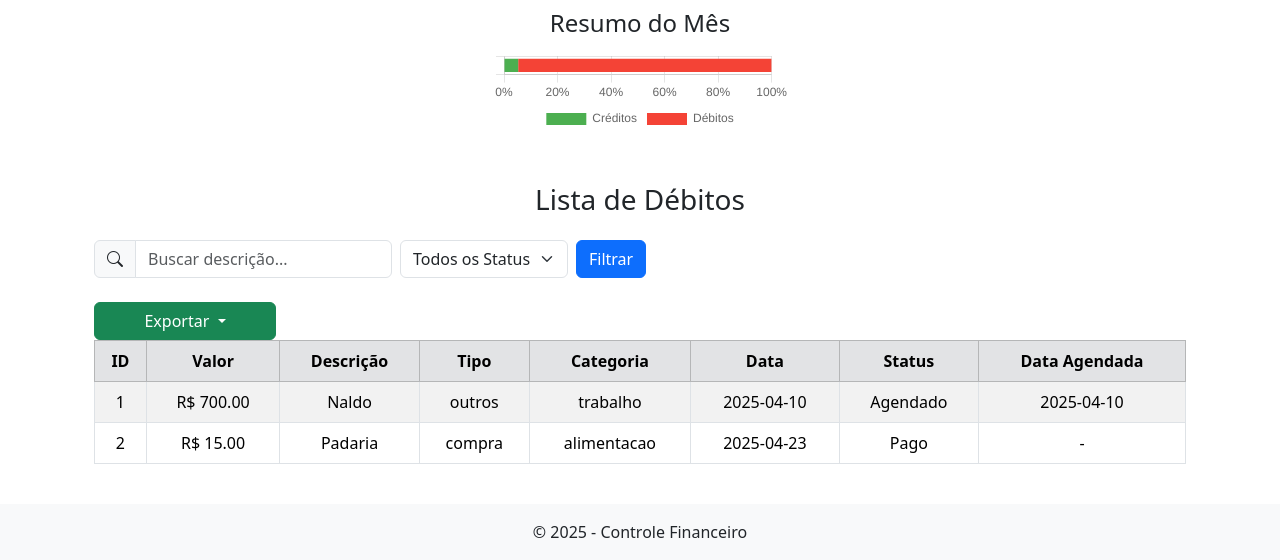
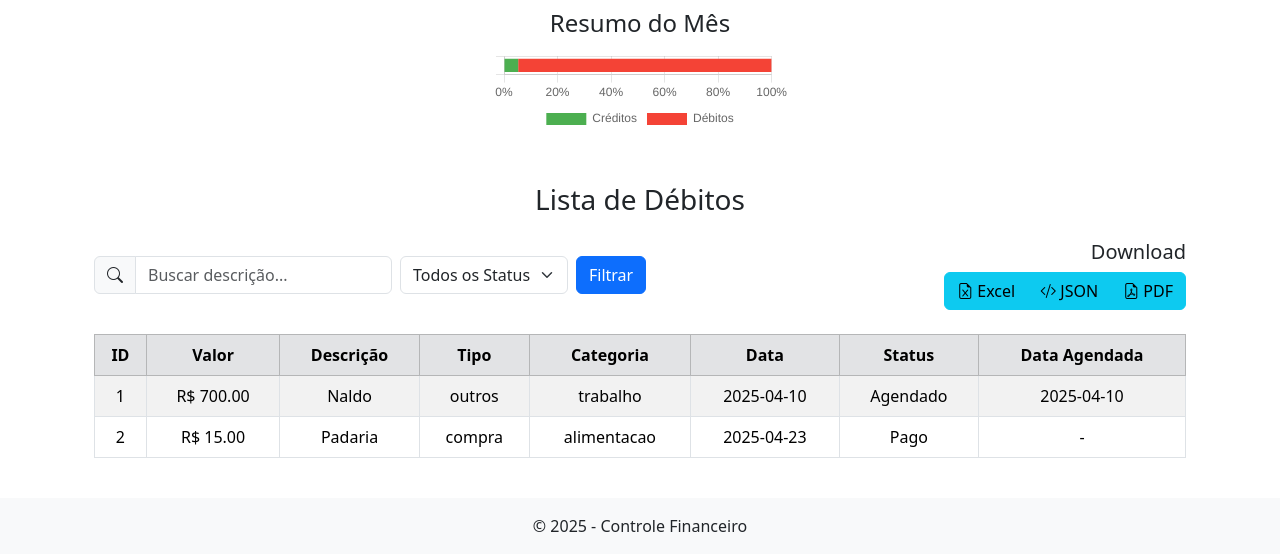
Before and after one commit to diogobraganascimento/controle-financeiro, a Flask app: page / in a window 1280 px wide. Shown: the part 552-1112 px from the top of the page. After the commit the page ends 1084 px from the top, so only its background shows below. Run offline with Flask 3, Linux system fonts and the light colour scheme; data comes from the database, SQL or seed files in the repository.

Commit message:
Atualização: inserido botão para download em formato PDF, XLS, JSON

```diff
--- a/templates/home.html
+++ b/templates/home.html
@@ -34,8 +34,10 @@
     <div class="container mt-5">
         <h3 class="text-center mb-4">Lista de Débitos</h3>
 
-        <!-- Formulário de Filtro -->
-        <form method="get" action="{{ url_for('home') }}" class="row g-2 align-items-center mb-4">
+        <div class="row align-items-center mb-4">
+            <!-- Coluna: Formulário de Filtro -->
+            <div class="col-md-9">
+                <form method="get" action="{{ url_for('home') }}" class="row g-2 align-items-center">
                     <!-- Campo de busca com ícone -->
                     <div class="col-auto">
                         <div class="input-group">
@@ -63,18 +65,19 @@
                         {% endif %}
                     </div>
                 </form>
+            </div>
 
-        <!-- Exportar dados -->
-        <div class="col-md-2">
-            <div class="dropdown">
-                <button class="btn btn-success w-100 dropdown-toggle" type="button" id="exportDropdown" data-bs-toggle="dropdown" aria-expanded="false">
-                    Exportar
-                </button>
-                <ul class="dropdown-menu" aria-labelledby="exportDropdown">
-                    <li><a class="dropdown-item" href="{{ url_for('exportar_dados', formato='xls') }}">.XLS</a></li>
-                    <li><a class="dropdown-item" href="{{ url_for('exportar_dados', formato='json') }}">.JSON</a></li>
-                    <li><a class="dropdown-item" href="{{ url_for('exportar_dados', formato='pdf') }}">.PDF</a></li>
-                </ul>
+            <!-- Coluna: Botões de Exportação -->
+            <div class="col-md-3 text-end">
+                <h5>Download</h5>
+                <div class="btn-group">
+                    <a href="{{ url_for('exportar_dados', formato='xls') }}" class="btn btn-info text-write">
+                        <i class="bi bi-file-earmark-excel"></i> Excel</a>
+                    <a href="{{ url_for('exportar_dados', formato='json') }}" class="btn btn-info text-write">
+                        <i class="bi bi-code-slash"></i> JSON</a>
+                    <a href="{{ url_for('exportar_dados', formato='pdf') }}" class="btn btn-info text-write">
+                         <i class="bi bi-file-earmark-pdf"></i> PDF</a>
+                </div>
             </div>
         </div>
 
```
Lines whose indentation alone changed are shown as unchanged.
